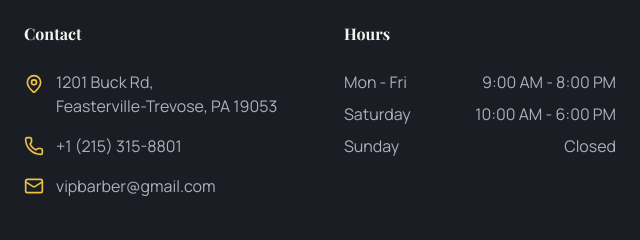
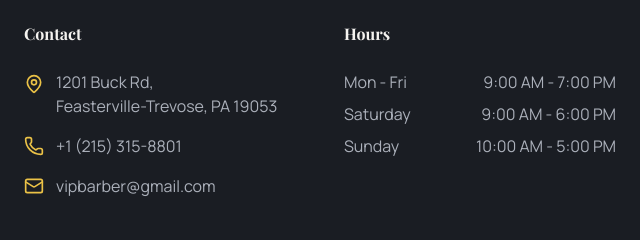
Before and after one commit to c6mgphyybb-cell/VA-Website, a plain HTML site: page index.html in a window 1280 px wide. Shown: the part 3769-4009 px from the top of the page, 640-1280 px from the left. Drawn offline with nearby package versions, Linux system fonts and the light colour scheme; a web font is replaced by a local one.

Commit message:
Update index.html

```diff
--- a/index.html
+++ b/index.html
@@ -494,9 +494,9 @@
           <div>
             <h4 class="text-foreground font-serif font-bold mb-6">Hours</h4>
             <ul class="space-y-2 text-muted-foreground">
-              <li class="flex justify-between"><span>Mon - Fri</span> <span>9:00 AM - 8:00 PM</span></li>
-              <li class="flex justify-between"><span>Saturday</span> <span>10:00 AM - 6:00 PM</span></li>
-              <li class="flex justify-between"><span>Sunday</span> <span>Closed</span></li>
+              <li class="flex justify-between"><span>Mon - Fri</span> <span>9:00 AM - 7:00 PM</span></li>
+              <li class="flex justify-between"><span>Saturday</span> <span>9:00 AM - 6:00 PM</span></li>
+              <li class="flex justify-between"><span>Sunday</span> <span>10:00 AM - 5:00 PM</span></li>
             </ul>
           </div>
         </div>
```
